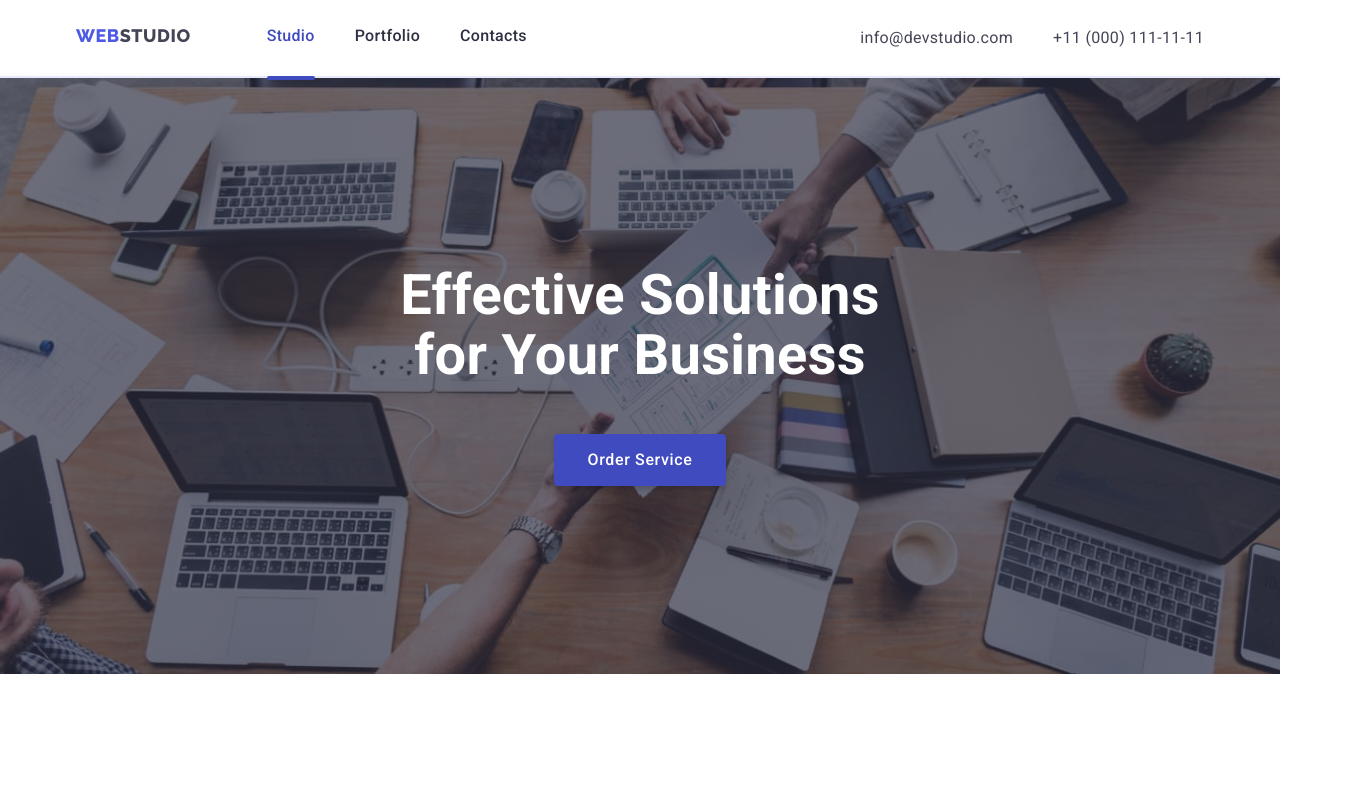
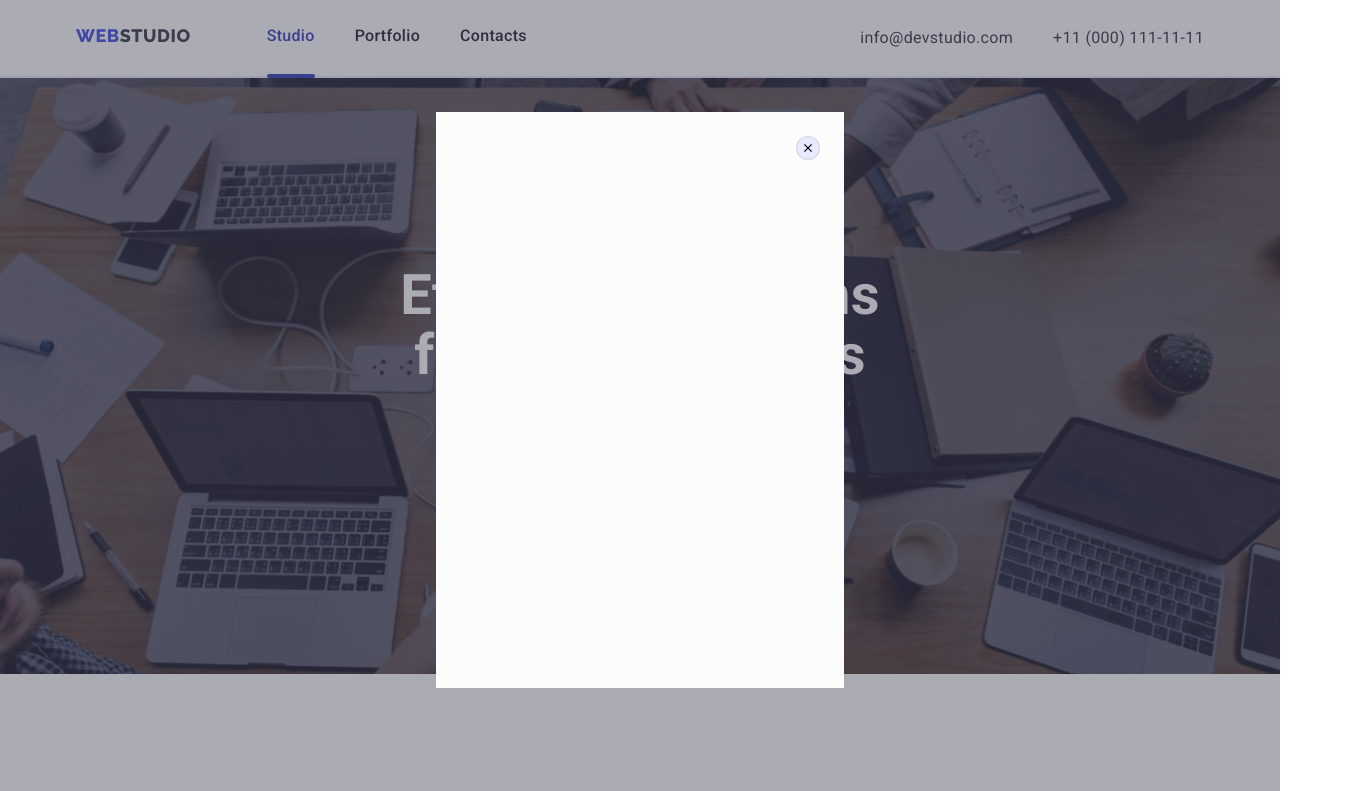
Before and after one commit to ViktoriaRosovska/goit-markup-hw-05, a plain HTML site: page index.html in a window 1280 px wide. Both pictures are taken after a click on the button "Order Service". Shown: the top 791 px of the page, 1360 px wide, since content can reach past the window. Drawn offline with nearby package versions, Linux system fonts and the light colour scheme.

Commit message:
add modal window

```diff
--- a/css/styles.css
+++ b/css/styles.css
@@ -174,29 +174,31 @@
   background-color: var(--hover-accent-color);
 }
 
+
 /* modal form for order service */
 .modal {
-  width: 1440px;
-  position: absolute;
+
+  position: fixed;
   top: 0;
-  left: 50%;
-  transform: translateX(-50%);
+  bottom: 0;
+  right: 0;
+  left: 0;
+  opacity: 1;
 
   background-color: rgba(46, 47, 66, 0.4);
-  outline: 1px solid red;
-  display: flex;
-  justify-content: center;
-  padding-top: 88px;
-  padding-bottom: 13px;
-  opacity: 1;
 }
 
-.is-hidden {
+.modal.is-hidden {
   opacity: 0;
   pointer-events: none;
 }
 
 .modal-form {
+  position: absolute;
+  top: 50%;
+  left: 50%;
+
+  transform: translate(-50%, -50%);
   display: flex;
   justify-content: right;
   width: 408px;
@@ -216,7 +218,7 @@
   border: 1px solid rgba(0, 0, 0, 0.1);
   background-color: var(--alternative-color);
   color: #000000;
-
+  cursor: pointer;
   transition: background-color 250ms cubic-bezier(0.4, 0, 0.2, 1);
 }
 
@@ -257,6 +259,7 @@ body {
 .section.header::after {
   content: "";
   display: block;
+  width: 100%;
   border: 1px solid var(--alternative-color);
   box-shadow: 0px 2px 1px rgba(46, 47, 66, 0.08),
     0px 1px 1px rgba(46, 47, 66, 0.16),
@@ -286,8 +289,6 @@ body {
   margin-top: 0;
   margin-bottom: 0;
   margin-left: 0;
-
-
 }
 
 .site-nav .link {
@@ -298,7 +299,6 @@ body {
 
   font-weight: var(--font-weight-medium);
   color: var(--primary-page-color);
-
 }
 
 .site-nav .item {
@@ -317,13 +317,13 @@ body {
 .site-nav .current::after {
   content: "";
 
-  transform: translateY(28px);
+  height: 4px;
+  border-radius: 2px;
+  transform: translateY(26px);
 
-  display: flex;
+  display: block;
 
   background-color: var(--hover-accent-color);
-  border: 2px solid var(--hover-accent-color);
-  border-radius: 2px;
 
 }
 
--- a/index.html
+++ b/index.html
@@ -57,7 +57,7 @@
       <section class="hero section">
         <div class="hero-container container">
           <h1 class="hero-title">Effective Solutions for Your Business</h1>
-          <button class="button" type="button">Order Service</button>
+          <button data-modal-open class="button" type="button" >Order Service</button>
         </div>
       </section>
 
@@ -494,9 +494,9 @@
     </footer>
 
     <!-- modal form order service -->
-    <div class="modal is-hidden">
+    <div data-modal class="modal is-hidden">
       <div class="modal-form">
-        <button class="btn-modal" type="button">
+        <button data-modal-close class="btn-modal" type="button" aria-label="close modal window">
           <svg class="icon-modal-close" width="8" height="8">
             <use href="./images/svg/icons-modal.svg#icon-modal-close">
           </svg>
@@ -504,6 +504,6 @@
       <div>
     </div>
 
-
+    <script src="./js/modal.js"></script>
   </body>
 </html>
--- /dev/null
+++ b/js/modal.js
@@ -0,0 +1,14 @@
+(() => {
+    const refs = {
+        openModalBtn: document.querySelector("[data-modal-open]"),
+        closeModalBtn: document.querySelector("[data-modal-close]"),
+        modal: document.querySelector("[data-modal]"),
+    };
+
+    refs.openModalBtn.addEventListener("click", toggleModal);
+    refs.closeModalBtn.addEventListener("click", toggleModal);
+
+    function toggleModal() {
+        refs.modal.classList.toggle("is-hidden");
+    }
+})();
```
